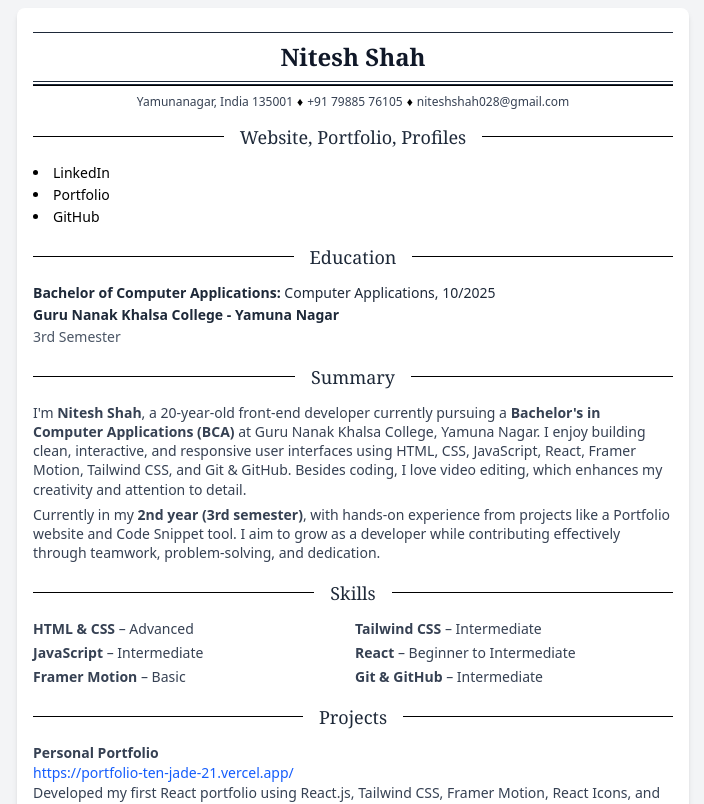
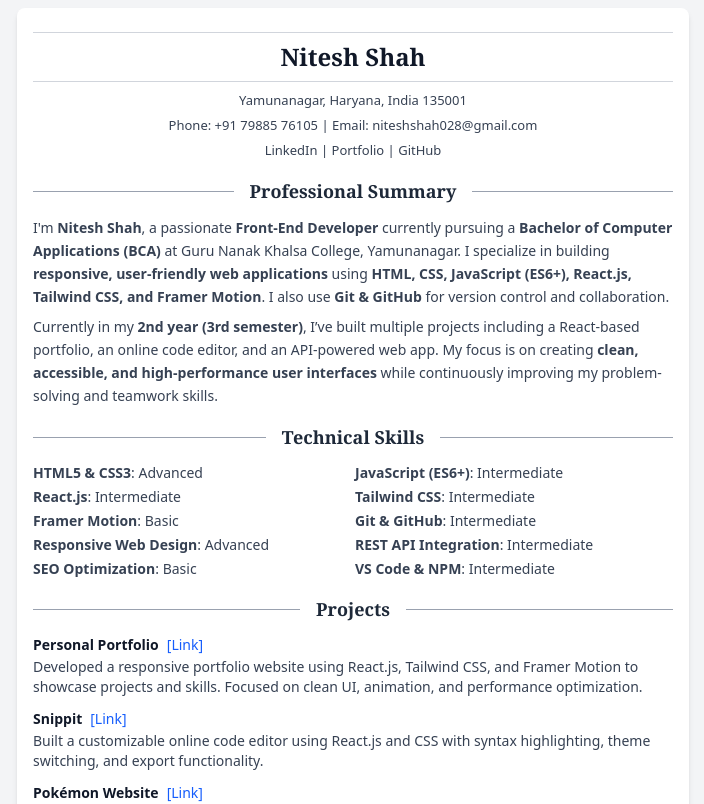
Before and after one commit to Nitesh47kumars/Resume, a React (Vite) app: page / in a window 1280 px wide. Shown: the top 804 px of the page, without its empty margins (287-991 px from the left). Built offline with nearby package versions, Linux system fonts and the light colour scheme.

Commit message:
Make Resume ATS Friendly

```diff
--- a/src/App.jsx
+++ b/src/App.jsx
@@ -13,11 +13,11 @@ export default function App() {
         className="w-full max-w-2xl bg-white shadow-md rounded-lg p-4 py-6 space-y-4 leading-snug text-sm"
       >
         <Header />
-        <Contact />
-        <Education />
         <Summary />
         <Skills />
         <Projects />
+        <Education />
+        <Contact />
       </div>
     </div>
   );
--- a/src/Components/Contact.jsx
+++ b/src/Components/Contact.jsx
@@ -1,13 +1,38 @@
 import SectionTitle from "./SectionTitle";
 
 export default function Contact() {
+  const profiles = [
+    {
+      name: "LinkedIn",
+      link: "https://www.linkedin.com/in/nitesh-kumar-b18348346/",
+    },
+    {
+      name: "Portfolio",
+      link: "https://portfolio-ten-jade-21.vercel.app/",
+    },
+    {
+      name: "GitHub",
+      link: "https://github.com/Nitesh47kumars",
+    },
+  ];
+
   return (
     <section>
-      <SectionTitle title="Website, Portfolio, Profiles" />
-      <ul className="text-sm text-black list-disc list-inside space-y-0.5">
-        <li><a href="https://www.linkedin.com/in/nitesh-kumar-b18348346/" target="_blank" rel="noopener noreferrer" className="hover:underline">LinkedIn</a></li>
-        <li><a href="https://portfolio-ten-jade-21.vercel.app/projects/info-nation" target="_blank" rel="noopener noreferrer" className="hover:underline">Portfolio</a></li>
-        <li><a href="https://github.com/Nitesh47kumars" target="_blank" rel="noopener noreferrer" className="hover:underline">GitHub</a></li>
+      <SectionTitle title="Online Profiles" />
+      <ul className="text-sm text-gray-700 list-disc list-inside space-y-1">
+        {profiles.map((profile) => (
+          <li key={profile.name}>
+            <strong>{profile.name}:</strong>{" "}
+            <a
+              href={profile.link}
+              target="_blank"
+              rel="noopener noreferrer"
+              className="text-blue-600 hover:underline break-all"
+            >
+              {profile.link}
+            </a>
+          </li>
+        ))}
       </ul>
     </section>
   );
--- a/src/Components/Education.jsx
+++ b/src/Components/Education.jsx
@@ -4,10 +4,20 @@ export default function Education() {
   return (
     <section>
       <SectionTitle title="Education" />
-      <div className="text-sm space-y-0.5">
-        <p><span className="font-semibold">Bachelor of Computer Applications:</span> Computer Applications, 10/2025</p>
-        <p className="font-semibold">Guru Nanak Khalsa College - Yamuna Nagar</p>
-        <p className="text-gray-600">3rd Semester</p>
+      <div className="text-sm text-gray-700 space-y-1">
+        <p>
+          <span className="font-semibold">
+            Bachelor of Computer Applications (BCA)
+          </span>{" "}
+          — Computer Applications
+        </p>
+        <p className="font-semibold text-gray-900">
+          Guru Nanak Khalsa College, Yamunanagar
+        </p>
+        <p>
+          <span className="text-gray-800">Expected Graduation:</span> October 2025
+        </p>
+        <p>Current Year: 2nd Year (3rd Semester)</p>
       </div>
     </section>
   );
--- a/src/Components/Header.jsx
+++ b/src/Components/Header.jsx
@@ -1,17 +1,62 @@
 export default function Header() {
   return (
-    <header className="text-center mb-3">
-      <hr />
-      <h1 className="text-2xl my-2 font-serif font-bold text-gray-900">Nitesh Shah</h1>
-      <hr/>
-      <hr className="h-[2px] bg-black mt-[2px]" />
-      <p className="text-[12px] text-gray-700 my-2 text-center">
-        Yamunanagar, India 135001
-        <span className="mx-1 text-black">♦</span>
-        <a href="tel:+917988576105" className="hover:underline">+91 79885 76105</a>
-        <span className="mx-1 text-black">♦</span>
-        <a href="mailto:niteshshah028@gmail.com" className="hover:underline">niteshshah028@gmail.com</a>
-      </p>
+    <header className="text-center mb-4">
+      {/* Top Separator */}
+      <hr className="border-gray-300" />
+
+      {/* Name */}
+      <h1 className="text-2xl my-2 font-serif font-bold text-gray-900">
+        Nitesh Shah
+      </h1>
+
+      <hr className="border-gray-300 mb-2" />
+
+      {/* Contact Info */}
+      <div className="flex flex-col items-center gap-1 text-[13px] text-gray-700 leading-relaxed sm:text-[13px]">
+        <p>Yamunanagar, Haryana, India 135001</p>
+
+        <p>
+          <a href="tel:+917988576105" className="hover:underline">
+            Phone: +91 79885 76105
+          </a>{" "}
+          |{" "}
+          <a
+            href="mailto:niteshshah028@gmail.com"
+            className="hover:underline"
+          >
+            Email: niteshshah028@gmail.com
+          </a>
+        </p>
+
+        <p>
+          <a
+            href="https://www.linkedin.com/in/nitesh-kumar-b18348346"
+            target="_blank"
+            rel="noopener noreferrer"
+            className="hover:underline"
+          >
+            LinkedIn
+          </a>{" "}
+          |{" "}
+          <a
+            href="https://portfolio-ten-jade-21.vercel.app"
+            target="_blank"
+            rel="noopener noreferrer"
+            className="hover:underline"
+          >
+            Portfolio
+          </a>{" "}
+          |{" "}
+          <a
+            href="https://github.com/Nitesh47kumars"
+            target="_blank"
+            rel="noopener noreferrer"
+            className="hover:underline"
+          >
+            GitHub
+          </a>
+        </p>
+      </div>
     </header>
   );
 }
--- a/src/Components/Projects.jsx
+++ b/src/Components/Projects.jsx
@@ -4,17 +4,20 @@ const projects = [
   {
     name: "Personal Portfolio",
     link: "https://portfolio-ten-jade-21.vercel.app/",
-    description: "Developed my first React portfolio using React.js, Tailwind CSS, Framer Motion, React Icons, and UI components from Uiverse.",
+    description:
+      "Developed a responsive portfolio website using React.js, Tailwind CSS, and Framer Motion to showcase projects and skills. Focused on clean UI, animation, and performance optimization.",
   },
   {
     name: "Snippit",
     link: "https://snippit-five.vercel.app/",
-    description: "A customizable React code editor with syntax highlighting, theme control, and export options.",
+    description:
+      "Built a customizable online code editor using React.js and CSS with syntax highlighting, theme switching, and export functionality.",
   },
   {
     name: "Pokémon Website",
     link: "https://pokemon-five-inky.vercel.app/",
-    description: "A responsive React app built with Tailwind CSS to explore and work with APIs.",
+    description:
+      "Created a responsive React app that integrates with a public Pokémon API to fetch and display data dynamically. Demonstrated API integration and responsive UI design.",
   },
 ];
 
@@ -22,11 +25,20 @@ export default function Projects() {
   return (
     <section>
       <SectionTitle title="Projects" />
-      <div className="space-y-2 text-sm text-gray-700">
+      <div className="space-y-3 text-sm text-gray-700">
         {projects.map((project) => (
-          <div key={project.name}>
-            <h3 className="font-semibold">{project.name}</h3>
-            <a href={project.link} className="text-blue-600 hover:underline break-all" target="_blank" rel="noopener noreferrer">{project.link}</a>
+          <div key={project.name} className="space-y-0.5">
+            <div className="flex flex-wrap items-center gap-2">
+              <h3 className="font-semibold text-gray-900">{project.name}</h3>
+              <a
+                href={project.link}
+                target="_blank"
+                rel="noopener noreferrer"
+                className="text-blue-600 hover:underline break-all"
+              >
+                [Link]
+              </a>
+            </div>
             <p>{project.description}</p>
           </div>
         ))}
--- a/src/Components/SectionTitle.jsx
+++ b/src/Components/SectionTitle.jsx
@@ -1,8 +1,11 @@
 export default function SectionTitle({ title }) {
   return (
     <div className="relative flex items-center justify-center w-full my-3">
-      <div className="absolute inset-x-0 h-px bg-black"></div>
-      <h2 className="relative bg-white px-4 text-lg font-serif text-gray-800">
+      {/* Background line */}
+      <div className="absolute inset-x-0 h-px bg-gray-400"></div>
+
+      {/* Title */}
+      <h2 className="relative bg-white px-4 text-lg font-serif font-semibold text-gray-800">
         {title}
       </h2>
     </div>
--- a/src/Components/Skills.jsx
+++ b/src/Components/Skills.jsx
@@ -2,21 +2,29 @@ import SectionTitle from "./SectionTitle";
 
 export default function Skills() {
   const skills = [
-    "HTML & CSS – Advanced",
-    "Tailwind CSS – Intermediate",
-    "JavaScript – Intermediate",
-    "React – Beginner to Intermediate",
-    "Framer Motion – Basic",
-    "Git & GitHub – Intermediate",
+    "HTML5 & CSS3: Advanced",
+    "JavaScript (ES6+): Intermediate",
+    "React.js: Intermediate",
+    "Tailwind CSS: Intermediate",
+    "Framer Motion: Basic",
+    "Git & GitHub: Intermediate",
+    "Responsive Web Design: Advanced",
+    "REST API Integration: Intermediate",
+    "SEO Optimization: Basic",
+    "VS Code & NPM: Intermediate",
   ];
 
   return (
     <section>
-      <SectionTitle title="Skills" />
-      <ul className="grid grid-cols-2 gap-1 text-sm text-gray-700">
+      <SectionTitle title="Technical Skills" />
+      <ul className="grid grid-cols-2 gap-1 text-sm text-gray-700 sm:grid-cols-2">
         {skills.map((skill) => {
-          const [name, level] = skill.split("–").map(s => s.trim());
-          return <li key={name}><strong>{name}</strong> – {level}</li>;
+          const [name, level] = skill.split(":").map((s) => s.trim());
+          return (
+            <li key={name}>
+              <strong>{name}</strong>: {level}
+            </li>
+          );
         })}
       </ul>
     </section>
--- a/src/Components/Summary.jsx
+++ b/src/Components/Summary.jsx
@@ -3,13 +3,27 @@ import SectionTitle from "./SectionTitle";
 export default function Summary() {
   return (
     <section>
-      <SectionTitle title="Summary" />
-      <div className="text-sm text-gray-700 leading-snug space-y-1.5">
+      <SectionTitle title="Professional Summary" />
+      <div className="text-sm text-gray-700 leading-relaxed space-y-2">
         <p>
-          I'm <span className="font-semibold">Nitesh Shah</span>, a 20-year-old front-end developer currently pursuing a <span className="font-semibold">Bachelor's in Computer Applications (BCA)</span> at Guru Nanak Khalsa College, Yamuna Nagar. I enjoy building clean, interactive, and responsive user interfaces using HTML, CSS, JavaScript, React, Framer Motion, Tailwind CSS, and Git & GitHub. Besides coding, I love video editing, which enhances my creativity and attention to detail.
+          I'm <span className="font-semibold">Nitesh Shah</span>, a passionate{" "}
+          <strong>Front-End Developer</strong> currently pursuing a{" "}
+          <strong>Bachelor of Computer Applications (BCA)</strong> at Guru Nanak
+          Khalsa College, Yamunanagar. I specialize in building{" "}
+          <strong>responsive, user-friendly web applications</strong> using{" "}
+          <strong>
+            HTML, CSS, JavaScript (ES6+), React.js, Tailwind CSS, and Framer
+            Motion
+          </strong>. I also use <strong>Git & GitHub</strong> for version
+          control and collaboration.
         </p>
+
         <p>
-          Currently in my <span className="font-semibold">2nd year (3rd semester)</span>, with hands-on experience from projects like a Portfolio website and Code Snippet tool. I aim to grow as a developer while contributing effectively through teamwork, problem-solving, and dedication.
+          Currently in my <strong>2nd year (3rd semester)</strong>, I’ve built
+          multiple projects including a React-based portfolio, an online code
+          editor, and an API-powered web app. My focus is on creating{" "}
+          <strong>clean, accessible, and high-performance user interfaces</strong>{" "}
+          while continuously improving my problem-solving and teamwork skills.
         </p>
       </div>
     </section>
```
